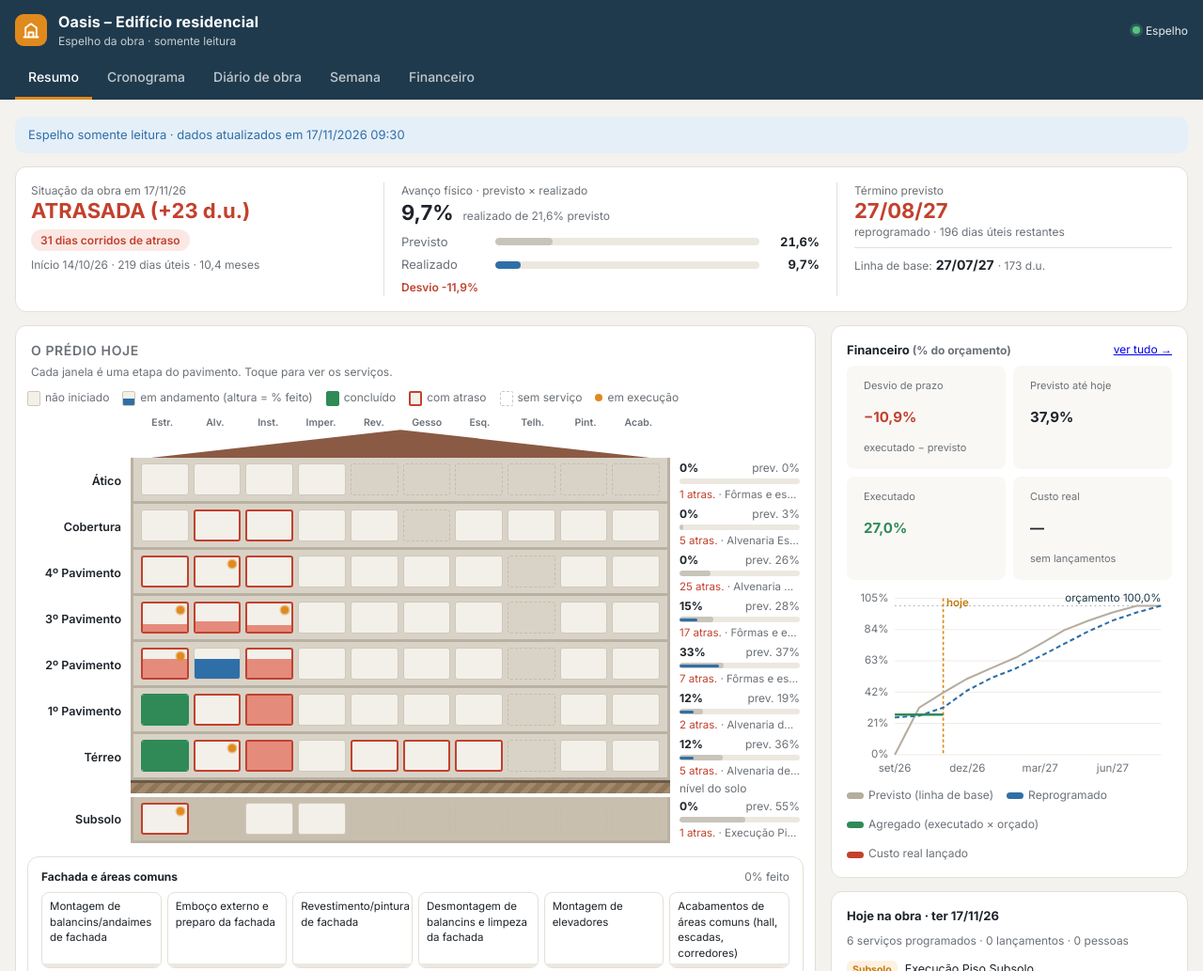
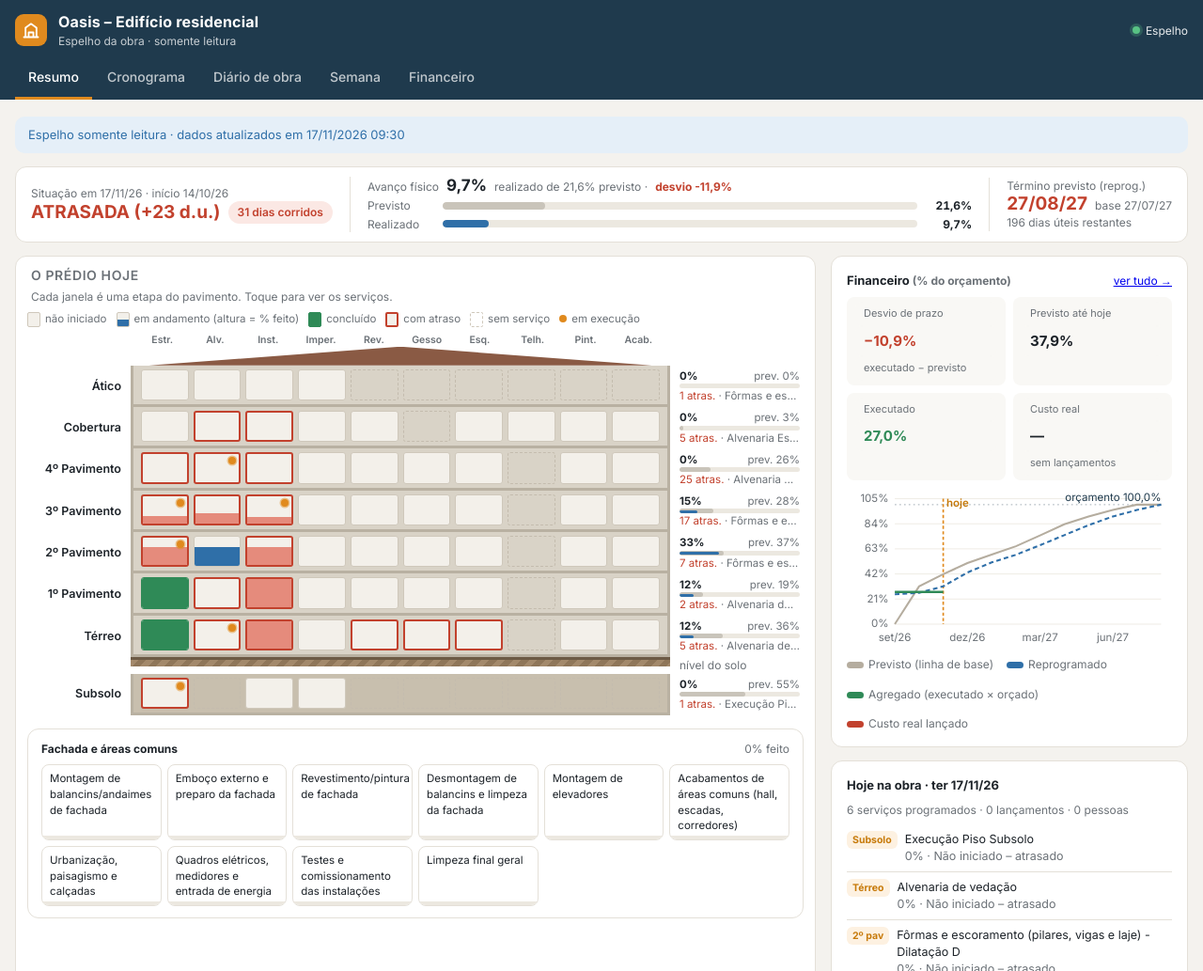
Before and after one commit to rafacm19989-cmd/Oasis-Obra, a plain HTML site: page index.html in a window 1280 px wide. Shown: the top 1033 px of the page at 94% size. Drawn offline with Linux system fonts and the light colour scheme.

Commit message:
Espelho: resumo compacto para TV e recarga automática a cada 15 min
Co-Authored-By: Claude Opus 5.5 <noreply@anthropic.com>
Claude-Session: https://claude.ai/code/session_01ES2793nU1nYB4b7Rc9tQq7

```diff
--- a/index.html
+++ b/index.html
@@ -33,6 +33,7 @@ nav::-webkit-scrollbar{display:none}
 nav a{color:#fff;opacity:.72;text-decoration:none;padding:9px 14px 11px;border-bottom:3px solid transparent;font-weight:500;white-space:nowrap}
 nav a.on{opacity:1;border-color:var(--accent)}
 main{max-width:1280px;margin:0 auto;padding:18px 16px 80px}
+@media(min-width:1600px){main,.hwrap{max-width:1760px}}
 h2{font-size:18px;margin:0 0 12px}
 h3{font-size:14px;margin:0 0 10px;text-transform:uppercase;letter-spacing:.6px;color:var(--muted);font-weight:600}
 .card{background:var(--card);border:1px solid var(--line);border-radius:var(--r);padding:16px}
@@ -133,11 +134,12 @@ tr.click{cursor:pointer} tr.click:hover td{background:#faf7f1}
 
 /* prédio */
 .predio-wrap{display:grid;gap:16px;grid-template-columns:1fr}
-.topo{display:grid;gap:18px;grid-template-columns:1fr}
-@media(min-width:900px){.topo{grid-template-columns:1fr 1.3fr 1fr}.topo .tb+.tb{border-left:1px solid var(--line);padding-left:18px}}
-.topo .big{font-size:22px;font-weight:700;line-height:1.2}
+.topo{display:grid;gap:10px 18px;grid-template-columns:1fr;padding:10px 16px}
+@media(min-width:900px){.topo{grid-template-columns:auto 1.4fr auto;align-items:center}.topo .tb+.tb{border-left:1px solid var(--line);padding-left:18px}}
+.topo .big{font-size:19px;font-weight:700;line-height:1.15}
+.topo .cmp{gap:2px}.topo .cmp .row{grid-template-columns:70px 1fr 48px;font-size:12px}
 .fin-mini{display:grid;grid-template-columns:1fr 1fr;gap:8px;margin-bottom:8px}
-.fin-mini div{background:var(--soft);border-radius:8px;padding:7px 9px}
+.fin-mini div{background:var(--soft);border-radius:8px;padding:5px 9px}
 .fin-mini .l{font-size:11px;color:var(--muted)}
 .fin-mini .v{font-size:15px;font-weight:700}
 @media(min-width:1000px){.predio-wrap{grid-template-columns:minmax(0,1fr) 380px}}
@@ -146,9 +148,9 @@ tr.click{cursor:pointer} tr.click:hover td{background:#faf7f1}
 @media(max-width:640px){.bld-row{grid-template-columns:64px minmax(0,1fr) 62px;gap:6px}.bld-info .ph,.bld-info .pv{display:none}.colhdr{font-size:9px;gap:2px;padding:0 4px}.bld-lbl{font-size:11px!important}}
 .bld-lbl{font-size:12.5px;font-weight:600;display:flex;align-items:center;justify-content:flex-end;text-align:right;cursor:pointer;line-height:1.15}
 .bld-lbl:hover{color:var(--accent)}
-.facade{display:grid;grid-template-columns:repeat(var(--cols),1fr);gap:5px;padding:6px 8px;background:#d9d3c7;border-left:3px solid #b9b1a2;border-right:3px solid #b9b1a2}
+.facade{display:grid;grid-template-columns:repeat(var(--cols),1fr);gap:5px;padding:4px 8px;background:#d9d3c7;border-left:3px solid #b9b1a2;border-right:3px solid #b9b1a2}
 .floor-line{border-bottom:3px solid #b9b1a2}
-.win{position:relative;height:34px;border-radius:3px;background:#f3f0ea;border:1.5px solid #cfc8bb;overflow:hidden;cursor:pointer;transition:transform .12s}
+.win{position:relative;height:clamp(24px,calc((100vh - 500px) / 9),50px);border-radius:3px;background:#f3f0ea;border:1.5px solid #cfc8bb;overflow:hidden;cursor:pointer;transition:transform .12s}
 .win:hover{transform:scale(1.08);z-index:2;box-shadow:0 3px 10px rgba(0,0,0,.15)}
 .win i{position:absolute;left:0;right:0;bottom:0;background:var(--blue-bar)}
 .win.done{border-color:#2f8a57}.win.done i{background:var(--ok)}
@@ -158,12 +160,12 @@ tr.click{cursor:pointer} tr.click:hover td{background:#faf7f1}
 .win.wall:hover{transform:none;box-shadow:none}
 .win .act{position:absolute;top:3px;right:3px;width:8px;height:8px;border-radius:50%;background:var(--accent);box-shadow:0 0 0 0 rgba(224,138,30,.7);animation:pulse 1.6s infinite}
 @keyframes pulse{0%{box-shadow:0 0 0 0 rgba(224,138,30,.6)}70%{box-shadow:0 0 0 7px rgba(224,138,30,0)}100%{box-shadow:0 0 0 0 rgba(224,138,30,0)}}
-.bld-info{display:flex;flex-direction:column;justify-content:center;font-size:12px;gap:3px;min-width:0}
-.bld-info .bar{height:6px}
+.bld-info{display:flex;flex-direction:column;justify-content:center;font-size:11.5px;gap:1px;min-width:0;line-height:1.25}
+.bld-info .bar{height:5px}
 .bld-info .ph{color:var(--muted);white-space:nowrap;overflow:hidden;text-overflow:ellipsis;font-size:11.5px}
-.roof{height:30px;background:#8a5a44;clip-path:polygon(4% 100%,50% 0,96% 100%);margin:0 -4px}
+.roof{height:20px;background:#8a5a44;clip-path:polygon(4% 100%,50% 0,96% 100%);margin:0 -4px}
 .atico{display:grid;grid-template-columns:repeat(var(--cols),1fr)}
-.ground{height:14px;background:repeating-linear-gradient(135deg,#a3896b 0 6px,#8f7659 6px 12px);border-top:3px solid #6c5a45}
+.ground{height:10px;background:repeating-linear-gradient(135deg,#a3896b 0 6px,#8f7659 6px 12px);border-top:3px solid #6c5a45}
 .under .facade{background:#c8bfae}
 .colhdr{display:grid;grid-template-columns:repeat(var(--cols),1fr);gap:5px;padding:0 8px;font-size:10.5px;color:var(--muted);text-align:center;font-weight:600}
 .colhdr span{white-space:nowrap;overflow:hidden;text-overflow:ellipsis}
@@ -175,6 +177,7 @@ tr.click{cursor:pointer} tr.click:hover td{background:#faf7f1}
 </style>
 <script>
 window.MIRROR=true;
+setTimeout(function(){ location.reload(); }, 15*60*1000); // TV: recarrega a cada 15 min
 (function(){
   var P=fetch('data.json?v='+Date.now(),{cache:'no-store'}).then(function(r){return r.json();});
   P.then(function(D){ window.MIRROR_SYNC=D.atualizadoEmTexto||''; });
@@ -456,22 +459,17 @@ function vResumo(){
   <div class="grid" style="gap:14px">
     <div class="card topo">
       <div class="tb">
-        <div class="small muted">Situação da obra em ${fd(R.hoje)}</div>
-        <div class="big" style="color:${R.atraso>0?'var(--bad)':'var(--ok)'}">${esc(R.situacao)}</div>
-        <div style="margin-top:6px;display:flex;gap:6px;flex-wrap:wrap"><span class="pill ${sit}">${R.atraso>0?`${R.atrasoCorridos} dias corridos de atraso`:'Dentro do prazo'}</span></div>
-        <div class="small muted" style="margin-top:6px">Início ${fd(R.inicio)} · ${R.duracaoTotal} dias úteis · ${String(R.meses).replace('.',',')} meses</div>
+        <div class="small muted">Situação em ${fd(R.hoje)} · início ${fd(R.inicio)}</div>
+        <div style="display:flex;align-items:center;gap:8px;flex-wrap:wrap"><span class="big" style="color:${R.atraso>0?'var(--bad)':'var(--ok)'}">${esc(R.situacao)}</span><span class="pill ${sit}">${R.atraso>0?`${R.atrasoCorridos} dias corridos`:'no prazo'}</span></div>
       </div>
       <div class="tb">
-        <div class="small muted">Avanço físico · previsto × realizado</div>
-        <div style="display:flex;align-items:baseline;gap:10px;margin:2px 0 8px"><span class="big">${pct(R.real,1)}</span><span class="small muted">realizado de ${pct(R.prev,1)} previsto</span></div>
-        <div class="cmp">${compBar('Previsto',R.prev,'var(--gray-bar)')}${compBar('Realizado',R.real,'var(--blue-bar)')}</div>
-        <div class="small" style="margin-top:6px;color:${R.desvio<-0.0005?'var(--bad)':'var(--ok)'};font-weight:600">Desvio ${R.desvio>0?'+':''}${pct(R.desvio,1)}</div>
+        <div style="display:flex;align-items:baseline;gap:8px;flex-wrap:wrap"><span class="small muted">Avanço físico</span><span class="big" style="font-size:17px">${pct(R.real,1)}</span><span class="small muted">realizado de ${pct(R.prev,1)} previsto ·</span><span class="small" style="color:${R.desvio<-0.0005?'var(--bad)':'var(--ok)'};font-weight:700">desvio ${R.desvio>0?'+':''}${pct(R.desvio,1)}</span></div>
+        <div class="cmp" style="margin-top:3px">${compBar('Previsto',R.prev,'var(--gray-bar)')}${compBar('Realizado',R.real,'var(--blue-bar)')}</div>
       </div>
       <div class="tb">
-        <div class="small muted">Término previsto</div>
-        <div class="big" style="color:${R.atraso>0?'var(--bad)':'inherit'}">${fd(R.fimReprog)}</div>
-        <div class="small muted">reprogramado · ${R.restReprog} dias úteis restantes</div>
-        <div style="margin-top:8px;padding-top:8px;border-top:1px solid var(--line)"><span class="small muted">Linha de base:</span> <b>${fd(R.fimBase)}</b> <span class="small muted">· ${R.restBase} d.u.</span></div>
+        <div class="small muted">Término previsto (reprog.)</div>
+        <div style="display:flex;align-items:baseline;gap:8px;flex-wrap:wrap"><span class="big" style="color:${R.atraso>0?'var(--bad)':'inherit'}">${fd(R.fimReprog)}</span><span class="small muted">base ${fd(R.fimBase)}</span></div>
+        <div class="small muted">${R.restReprog} dias úteis restantes</div>
       </div>
     </div>
     ${vPredio()}
@@ -569,11 +567,11 @@ function vPredio(){
       <div style="max-height:360px;overflow:auto">${hoje.slice(0,30).map(r=>`<div class="today-item" onclick="editTask(${r.id})"><span class="tag">${esc((r.t.grupo||'').replace(' Pavimento','º pav').replace('ºº','º'))}</span><span>${esc(r.t.servico)}<br><span class="muted">${pct(r.O)} · ${r.W}</span></span></div>`).join('')||'<div class="muted small">Nada programado para hoje.</div>'}</div>
       ${S.readOnly?'':'<button class="btn pri" style="width:100%;margin-top:10px;justify-content:center" onclick="location.hash=\'#diario\'">Lançar no diário</button>'}
     </div>`;
-  const legend = `<div class="legend" style="margin:0 0 10px"><span><span class="w"></span>não iniciado</span><span><span class="w" style="background:linear-gradient(to top,var(--blue-bar) 50%,#f3f0ea 50%)"></span>em andamento (altura = % feito)</span><span><span class="w" style="background:var(--ok);border-color:#2f8a57"></span>concluído</span><span><span class="w" style="border:2px solid var(--bad)"></span>com atraso</span><span><span class="w" style="border-style:dashed;background:none"></span>sem serviço</span><span><span style="display:inline-block;width:8px;height:8px;border-radius:50%;background:var(--accent);margin-right:5px"></span>em execução</span></div>`;
+  const legend = `<div class="legend" style="margin:0 0 6px;font-size:11.5px;gap:10px"><span><span class="w"></span>não iniciado</span><span><span class="w" style="background:linear-gradient(to top,var(--blue-bar) 50%,#f3f0ea 50%)"></span>em andamento (altura = % feito)</span><span><span class="w" style="background:var(--ok);border-color:#2f8a57"></span>concluído</span><span><span class="w" style="border:2px solid var(--bad)"></span>com atraso</span><span><span class="w" style="border-style:dashed;background:none"></span>sem serviço</span><span><span style="display:inline-block;width:8px;height:8px;border-radius:50%;background:var(--accent);margin-right:5px"></span>em execução</span></div>`;
   return `<div class="predio-wrap">
-    <div class="card" style="padding:16px 12px">
+    <div class="card" style="padding:10px 12px">
       <div style="display:flex;justify-content:space-between;align-items:center;gap:8px;flex-wrap:wrap;margin:0 0 4px 4px"><h3 style="margin:0">O prédio hoje</h3>${window.MIRROR?'':`<div class="seg"><button class="${FM?'':'on'}" onclick="S.predioModo='fis';render()">Físico</button><button class="${FM?'on':''}" onclick="S.predioModo='fin';if(!S.orc)loadOrc();render()">Financeiro</button></div>`}</div>
-      <div class="small muted" style="margin:0 0 10px 4px">${FM?'Cada janela mostra o valor orçado da etapa no pavimento; o preenchimento é o quanto já foi executado. Borda vermelha: custo real acima do executado.':'Cada janela é uma etapa do pavimento. Toque para ver os serviços.'}</div>
+      <div class="small muted" style="margin:0 0 6px 4px">${FM?'Cada janela mostra o valor orçado da etapa no pavimento; o preenchimento é o quanto já foi executado. Borda vermelha: custo real acima do executado.':'Cada janela é uma etapa do pavimento. Toque para ver os serviços.'}</div>
       ${FM?'':legend}
       <div class="bld" style="--cols:${cols.length}">
         <div class="bld-row"><div></div><div class="colhdr">${cols.map(c=>`<span title="${c.n}">${c.a}</span>`).join('')}</div><div></div></div>
@@ -602,7 +600,7 @@ function finCard(){
       ${b('Executado',fM(F.VA),'var(--ok)',PCTM()?'':pct(F.VA/F.BAC,1)+' do total')}
       ${b('Custo real',sem?'—':fM(F.CR),sem?'':(F.CR>F.VA*1.05?'var(--bad)':''),sem?'sem lançamentos':(F.snap?'Sienge até '+fd(toN(F.snap.data),false):''))}
     </div>
-    ${chartS(F,{W:420,H:250,pl:62,fs:14,nx:5})}
+    ${chartS(F,{W:420,H:210,pl:62,fs:14,nx:5})}
   </div>`;
 }
 function openCell(key){
```
